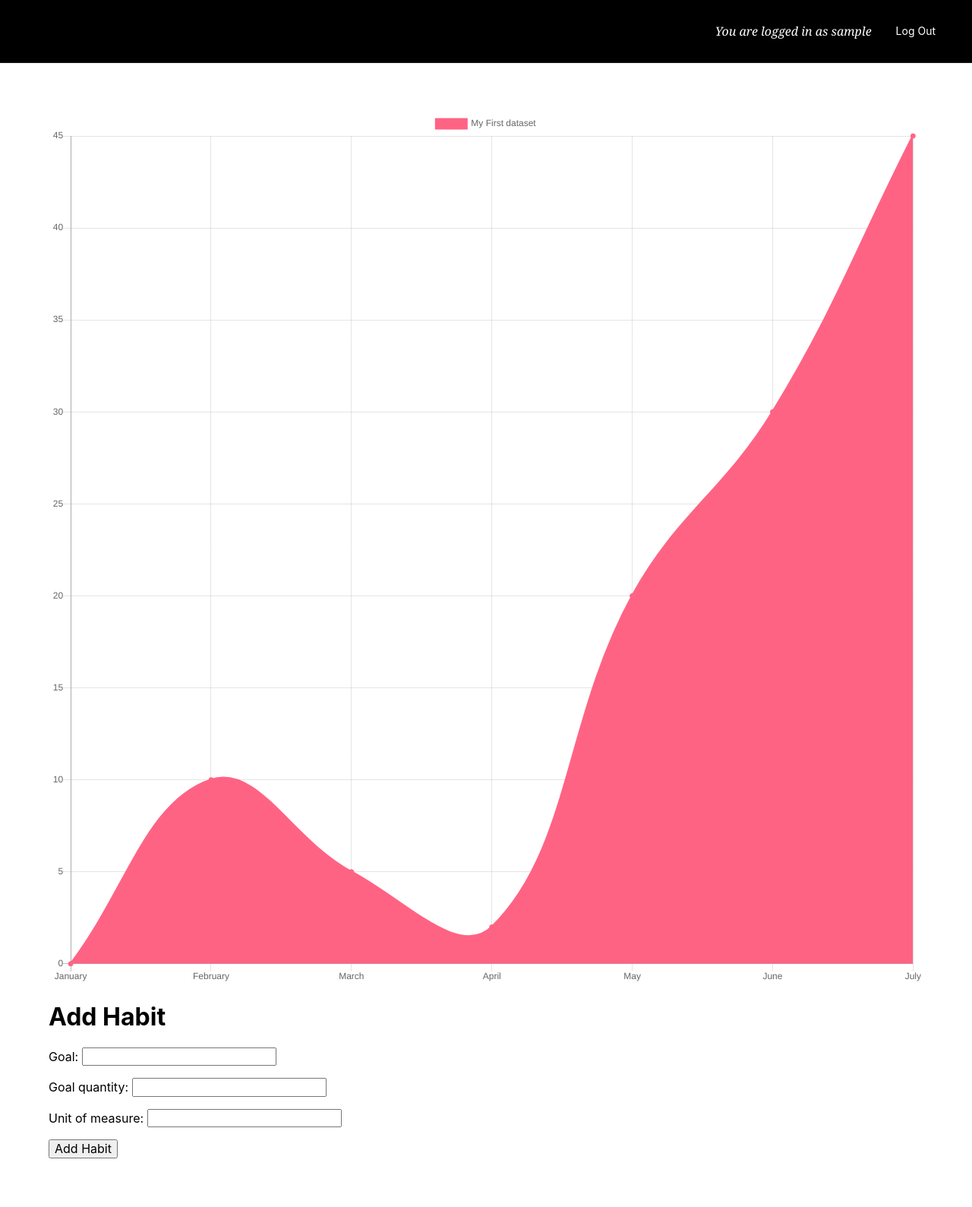
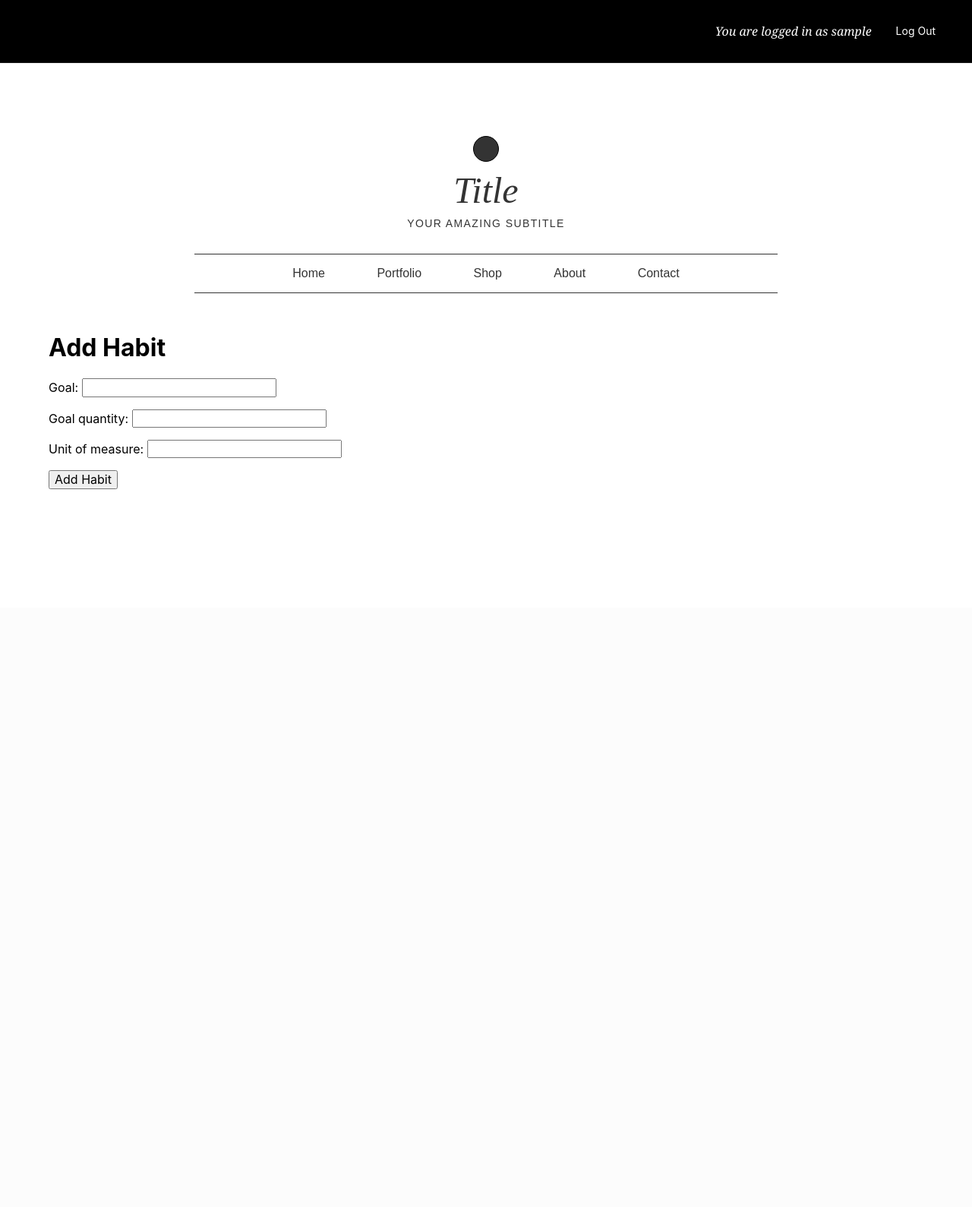
Before and after one commit to momentum-team-2/django-duplex-team-sea-otter, a Django app: page /habits/add/ in a window 1280 px wide. Shown: the whole page at 76% size. After the commit the page ends 644 px from the top, so only its background shows below. Run offline with Django 3.2, Linux system fonts and the light colour scheme; the visitor is signed in with stand-in values (Sample User, id 1); some libraries are stand-ins or nearby versions.

Commit message:
after meeting

```diff
--- a/templates/habits/add_habit.html
+++ b/templates/habits/add_habit.html
@@ -1,31 +1,20 @@
 {% extends "base.html" %}
 
 {% block content %}
-<div>
-  <canvas id="myChart" width= 200 height= 200></canvas>
-</div>
-<script src="https://cdn.jsdelivr.net/npm/chart.js@2.8.0"></script>
-<script>
-var ctx = document.getElementById('myChart').getContext('2d');
-  var chart = new Chart(ctx, {
-      // The type of chart we want to create
-      type: 'line',
-
-      // The data for our dataset
-      data: {
-          labels: ['January', 'February', 'March', 'April', 'May', 'June', 'July'],
-          datasets: [{
-              label: 'My First dataset',
-              backgroundColor: 'rgb(255, 99, 132)',
-              borderColor: 'rgb(255, 99, 132)',
-              data: [0, 10, 5, 2, 20, 30, 45]
-          }]
-      },
-
-      // Configuration options go here
-      options: {}
-  });
-  </script>
+<header class="bg-white black-80 tc pv4 avenir">
+  <a href="" class="bg-black-80 ba b--black dib pa3 w2 h2 br-100">
+    <svg class="white" data-icon="skull" viewBox="0 0 32 32" style="fill:currentcolor"><title>skull icon</title><path d="M16 0 C6 0 2 4 2 14 L2 22 L6 24 L6 30 L26 30 L26 24 L30 22 L30 14 C30 4 26 0 16 0 M9 12 A4.5 4.5 0 0 1 9 21 A4.5 4.5 0 0 1 9 12 M23 12 A4.5 4.5 0 0 1 23 21 A4.5 4.5 0 0 1 23 12"></path></svg>
+  </a>
+  <h1 class="mt2 mb0 baskerville i fw1 f1">Title</h1>
+  <h2 class="mt2 mb0 f6 fw4 ttu tracked">Your amazing subtitle</h2>
+  <nav class="bt bb tc mw7 center mt4">
+    <a class="f6 f5-l link bg-animate black-80 hover-bg-lightest-blue dib pa3 ph4-l" href="/">Home</a>
+    <a class="f6 f5-l link bg-animate black-80 hover-bg-light-green dib pa3 ph4-l" href="/portfolio">Portfolio</a>
+    <a class="f6 f5-l link bg-animate black-80 hover-bg-light-blue dib pa3 ph4-l" href="/shop">Shop</a>
+    <a class="f6 f5-l link bg-animate black-80 hover-bg-light-pink dib pa3 ph4-l" href="/about">About</a>
+    <a class="f6 f5-l link bg-animate black-80 hover-bg-light-yellow dib pa3 ph4-l" href="/contact">Contact</a>
+  </nav>
+</header>
 <h1>Add Habit</h1>
 
 <div>
--- a/templates/habits/delete_habit.html
+++ b/templates/habits/delete_habit.html
@@ -4,7 +4,7 @@
 <h1>Delete Habit</h1>
 
 <div>
-  <form action="{% url 'delete_habit' pk=book.pk %}" method="POST">
+  <form action="{% url 'delete_habit' pk=habit.pk %}" method="POST">
     {% csrf_token %}
     <p>Are you sure you want to delete {{ habit.name }}?</p>
     <div>
```
Also changed, not shown: templates/habits/show_habit.html (+43 -0 lines).
